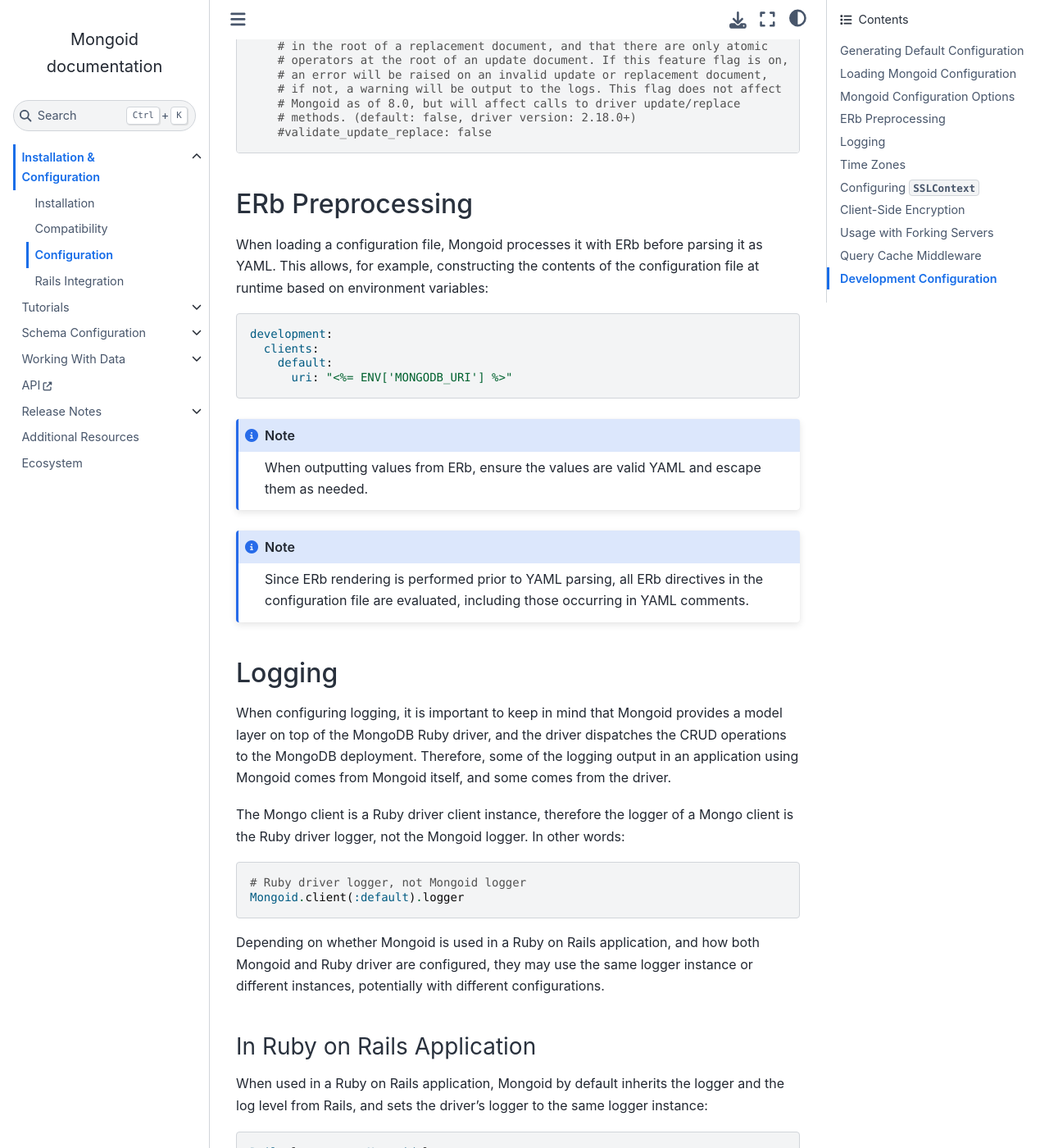
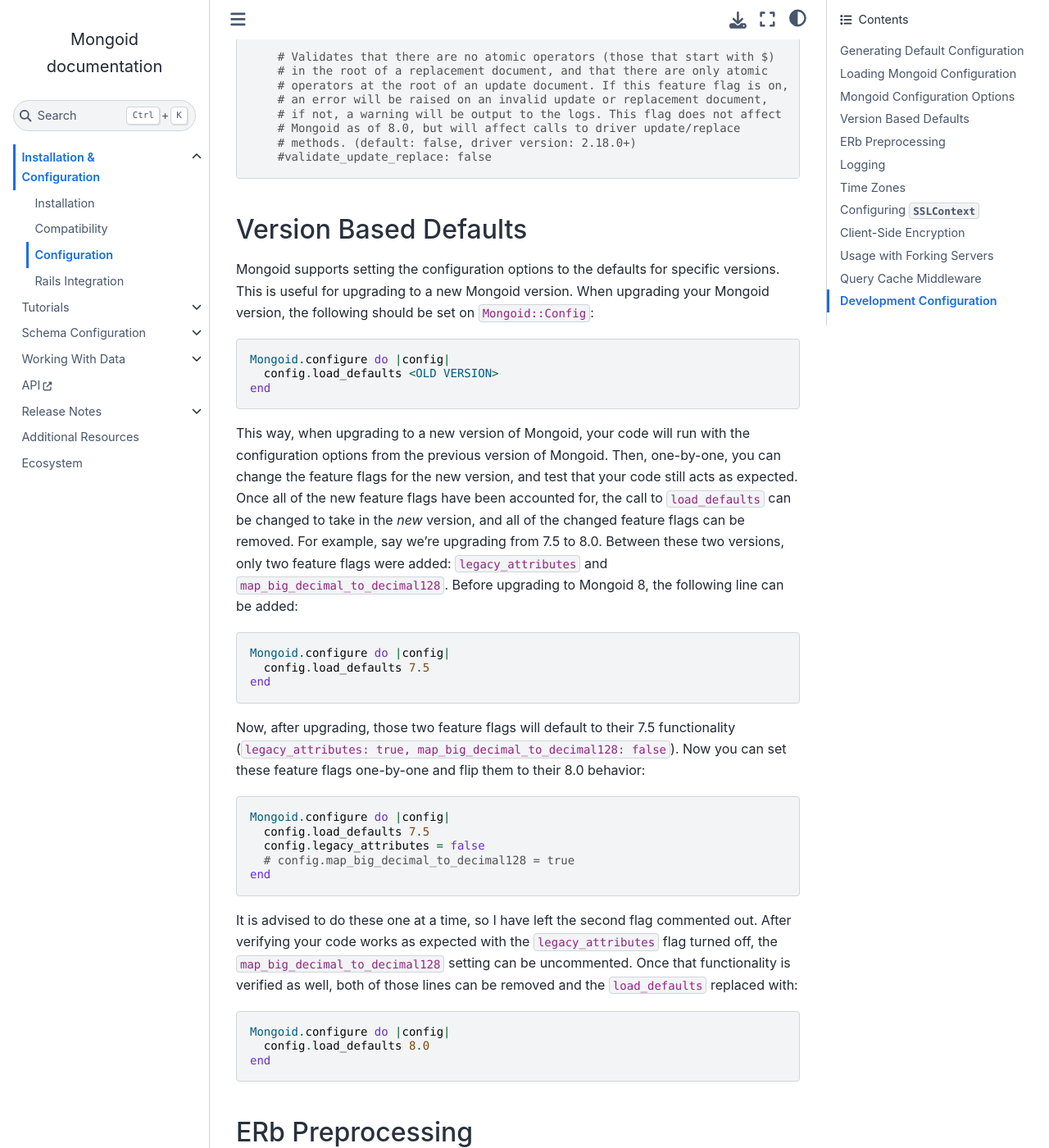
Before and after one commit to i80and/docs-mongoid, a Sphinx documentation site: the page built from docs/reference/configuration.txt, in a window 1280 px wide and 1400 px high, scrolled down 8582 px. Shown: the whole window at 82% size. Built offline with Sphinx 7.4.7 and the Sphinx Book theme 1.1.4, drawn with Linux system fonts in a browser that asks for light colours; some of the changed text lies outside the part shown.

Commit message:
MONGOID-5293 Add Rails-style defaults & config.load_defaults (#5405)
* MONGOID-5293 add skeleton

* MONGOID-5293 add load_defaults method to config

* MONGOID-5293 comments

* MONGOID-5293 add docs and release notes

```diff
--- a/docs/reference/configuration.txt
+++ b/docs/reference/configuration.txt
@@ -457,6 +457,64 @@ for details on driver options.
       # Mongoid as of 8.0, but will affect calls to driver update/replace
       # methods. (default: false, driver version: 2.18.0+)
       #validate_update_replace: false
+
+
+.. _load-defaults:
+
+Version Based Defaults
+======================
+
+Mongoid supports setting the configuration options to the defaults for specific
+versions. This is useful for upgrading to a new Mongoid version. When upgrading
+your Mongoid version, the following should be set on ``Mongoid::Config``:
+
+.. code:: ruby
+
+  Mongoid.configure do |config|
+    config.load_defaults <OLD VERSION>
+  end
+
+This way, when upgrading to a new version of Mongoid, your code will run with
+the configuration options from the previous version of Mongoid. Then,
+one-by-one, you can change the feature flags for the new version, and test that
+your code still acts as expected. Once all of the new feature flags have been
+accounted for, the call to ``load_defaults`` can be changed to take in the *new*
+version, and all of the changed feature flags can be removed. For example, say
+we're upgrading from 7.5 to 8.0. Between these two versions, only two feature
+flags were added: ``legacy_attributes`` and ``map_big_decimal_to_decimal128``.
+Before upgrading to Mongoid 8, the following line can be added:
+
+.. code:: ruby
+
+  Mongoid.configure do |config|
+    config.load_defaults 7.5
+  end
+
+Now, after upgrading, those two feature flags will default to their 7.5
+functionality (``legacy_attributes: true, map_big_decimal_to_decimal128: false``).
+Now you can set these feature flags one-by-one and flip them to their 8.0
+behavior:
+
+.. code:: ruby
+
+  Mongoid.configure do |config|
+    config.load_defaults 7.5
+    config.legacy_attributes = false
+    # config.map_big_decimal_to_decimal128 = true
+  end
+
+It is advised to do these one at a time, so I have left the second flag
+commented out. After verifying your code works as expected with the
+``legacy_attributes`` flag turned off, the ``map_big_decimal_to_decimal128``
+setting can be uncommented. Once that functionality is verified as well, both
+of those lines can be removed and the ``load_defaults`` replaced with:
+
+.. code:: ruby
+
+  Mongoid.configure do |config|
+    config.load_defaults 8.0
+  end
+
 
 ERb Preprocessing
 =================
--- a/docs/release-notes.txt
+++ b/docs/release-notes.txt
@@ -9,6 +9,7 @@ Release Notes
 .. toctree::
   :titlesonly:
 
+  release-notes/mongoid-8.1
   release-notes/mongoid-8.0
   release-notes/mongoid-7.5
   release-notes/mongoid-7.4
```
Also changed, not shown: docs/release-notes/mongoid-8.1.txt (+17 -0 lines).
